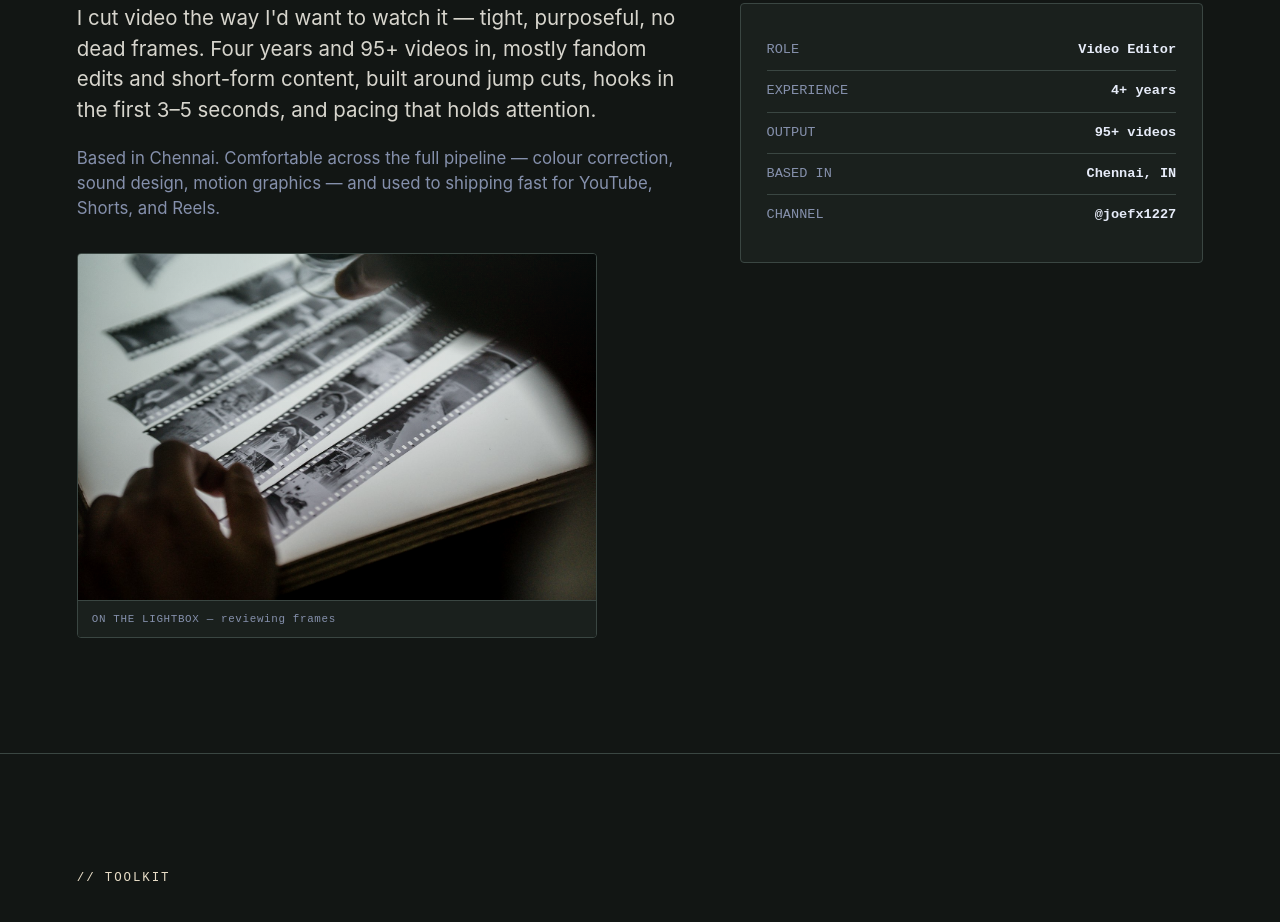
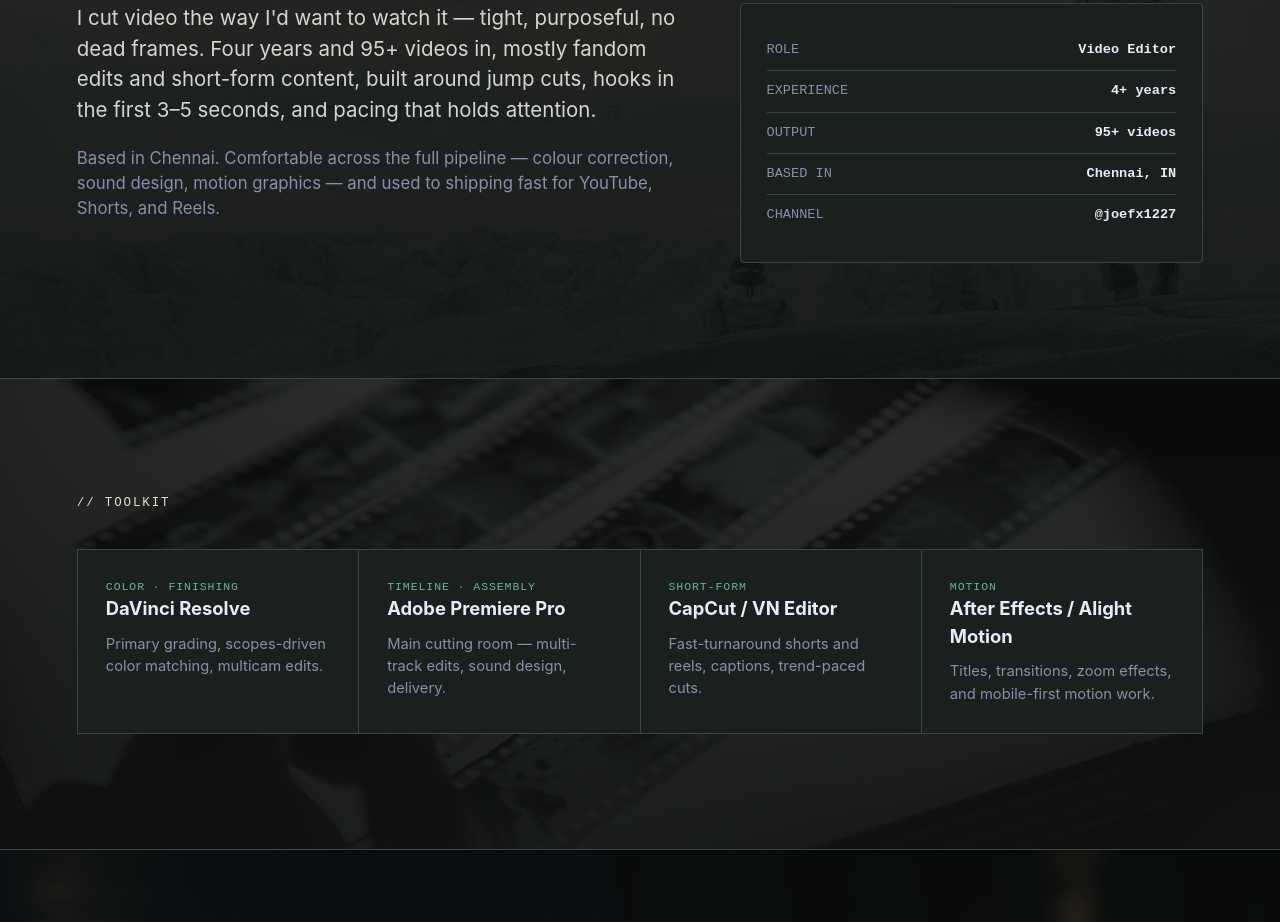
Before and after one commit to sanjay036912-oss/sanjay-portfolio, a plain HTML site: page index.html in a window 1280 px wide. Shown: the part 1012-1934 px from the top of the page. Drawn offline with Linux system fonts and the light colour scheme.

Commit message:
Add files via upload

```diff
--- a/index.html
+++ b/index.html
@@ -254,30 +254,40 @@
     font-weight:400;
   }
   .about-grid p + p{margin-top:20px;color:var(--muted);font-size:1.05rem;}
-  .about-photo{
-    margin-top:32px;
-    max-width:520px;
-    border:1px solid var(--line);
-    border-radius:4px;
-    overflow:hidden;
-    position:relative;
+
+  /* section background photos */
+  #about, #tools, #work{position:relative; overflow:hidden;}
+  #about::before, #tools::before, #work::before{
+    content:''; position:absolute; inset:0;
+    background-size:cover; background-position:center;
+    z-index:-2;
   }
-  .about-photo img{
-    display:block; width:100%; height:auto;
-    filter:grayscale(.3) contrast(1.05) brightness(.92);
-    transition:filter .4s ease;
+  #about::after, #tools::after, #work::after{
+    content:''; position:absolute; inset:0;
+    z-index:-1;
   }
-  .about-photo::after{
-    content:'';
-    position:absolute; inset:0;
-    background:linear-gradient(160deg, rgba(111,174,159,.16), transparent 55%);
-    pointer-events:none;
+  #about::before{
+    background-image:url('about-bg.jpg');
+    background-position:center 30%;
+    filter:saturate(.75) brightness(.28) contrast(1.05);
   }
-  .about-photo:hover img{filter:grayscale(0) contrast(1.05) brightness(.98);}
-  .about-photo .cap{
-    font-family:var(--mono); font-size:.68rem; color:var(--muted);
-    letter-spacing:.06em; padding:10px 14px; border-top:1px solid var(--line);
-    background:var(--panel);
+  #about::after{
+    background:linear-gradient(180deg, rgba(18,22,20,.55) 0%, rgba(18,22,20,.82) 100%);
+  }
+  #tools::before{
+    background-image:url('toolkit-bg.jpg');
+    filter:saturate(.6) brightness(.3) contrast(1.05);
+  }
+  #tools::after{
+    background:linear-gradient(180deg, rgba(18,22,20,.5) 0%, rgba(18,22,20,.78) 100%);
+  }
+  #work::before{
+    background-image:url('work-bg.jpg');
+    background-position:center 38%;
+    filter:saturate(.8) brightness(.32) contrast(1.05);
+  }
+  #work::after{
+    background:linear-gradient(180deg, rgba(18,22,20,.5) 0%, rgba(18,22,20,.8) 100%);
   }
   .meta-card{
     background:var(--panel);
@@ -582,10 +592,6 @@
     <div class="reveal" style="--i:0">
       <p>I cut video the way I'd want to watch it — tight, purposeful, no dead frames. Four years and 95+ videos in, mostly fandom edits and short-form content, built around jump cuts, hooks in the first 3–5 seconds, and pacing that holds attention.</p>
       <p>Based in Chennai. Comfortable across the full pipeline — colour correction, sound design, motion graphics — and used to shipping fast for YouTube, Shorts, and Reels.</p>
-      <div class="about-photo">
-        <img src="about-photo.jpg" alt="Reviewing film negatives on a lightbox" loading="lazy">
-        <div class="cap">ON THE LIGHTBOX — reviewing frames</div>
-      </div>
     </div>
     <div class="meta-card reveal" style="--i:1">
       <div class="row"><span>ROLE</span><b>Video Editor</b></div>
```
Also changed, not shown: about-bg.jpg (added), toolkit-bg.jpg (added), work-bg.jpg (added).
